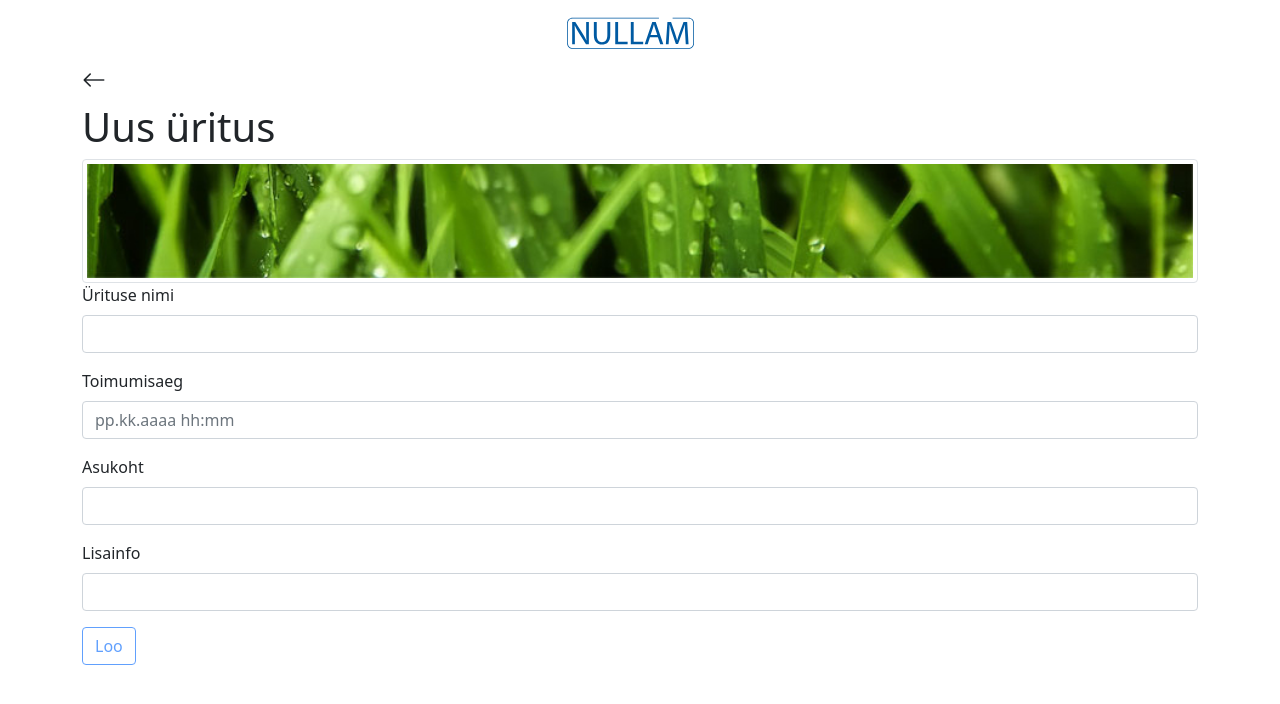
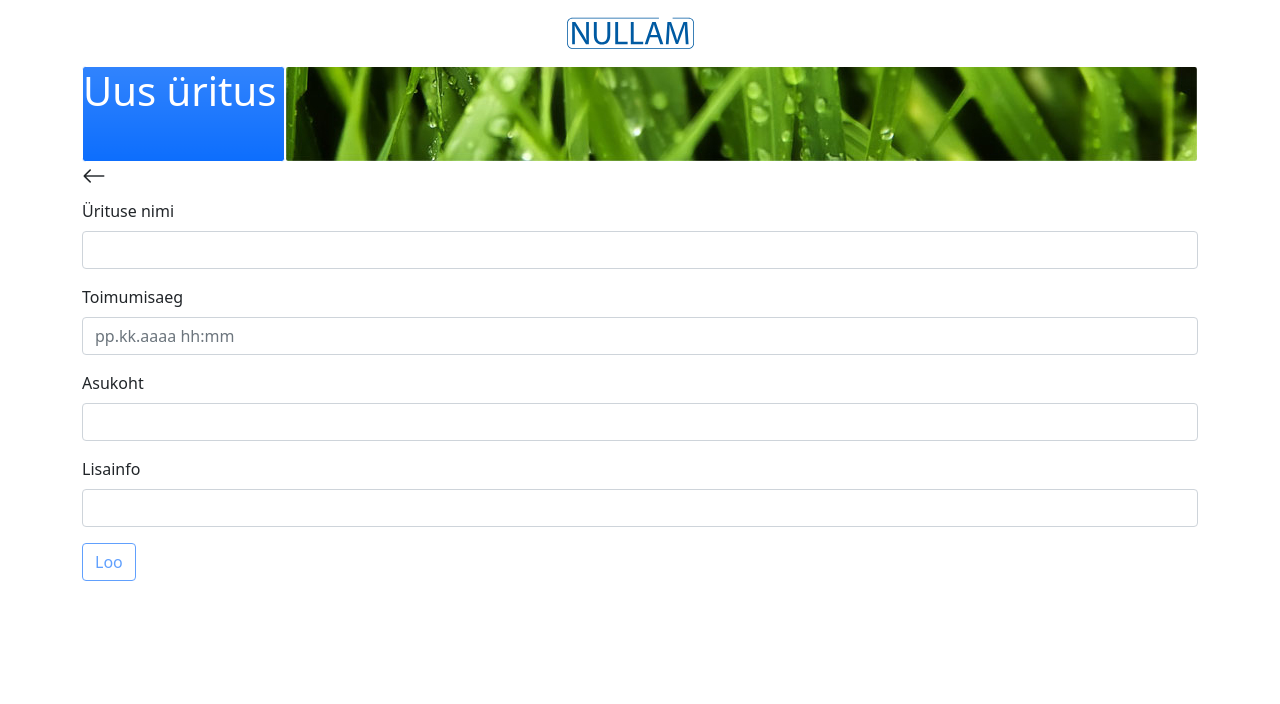
Before and after one commit to ivom2k/rik-mvc, a Vue app in the folder rik-web/: page /createevent in a window 1280 px wide. Shown: the top 704 px of the page. Built offline with nearby package versions, Linux system fonts and the light colour scheme.

Commit message:
fix: UI img EventCreate & ParticipationEvent fixes

```diff
--- a/rik-web/src/views/event/EventCreate.vue
+++ b/rik-web/src/views/event/EventCreate.vue
@@ -35,7 +35,7 @@ watch(startTime, (newStartTime) => {
         startTimeErrorMessageHtml.value = ``;
     }
 
-    if (!startTimeRegex.test(newStartTime)){
+    if (!startTimeRegex.test(newStartTime)) {
         startTimeFormatValidation.value = `<div class="small text-danger">Kuupäev peab järgima pp.kk.aaaa hh.mm formaati!</div>`;
     } else {
         startTimeFormatValidation.value = ``;
@@ -84,14 +84,13 @@ async function createEvent(): Promise<void> {
 
 <template>
     <div class="container">
-
+        <div class="d-flex flex-row">
+            <div class="bg-primary bg-gradient text-white flex-grow-1 border border-white rounded-1">
+                <h4 class="display-6">Uus üritus</h4>
+            </div>
+            <img src="../../img/libled-2.jpg" class="img-fluid border border-white rounded-1">
+        </div>
         <h4 type="button" v-on:click="router.push(`/`)" class="h4"><i class="bi bi-arrow-left"></i></h4>
-
-        <div class="d-flex flex-column">
-        <h4 class="display-6">Uus üritus</h4>
-        <img src="../../img/libled-2.jpg" class="img-thumbnail" alt="Rohelised libled veepiiskadega">
-        </div>
-
         <div class="mb-3">
             <label class="form-label">Ürituse nimi</label>
             <input v-model="name" type="text" class="form-control">
@@ -116,10 +115,11 @@ async function createEvent(): Promise<void> {
         </div>
 
         <button v-if="notes.length > 1000" type="button" class="btn btn-outline-primary disabled">Loo</button>
-        <button v-else v-on:click="createEvent()" type="button" class="btn btn-outline-primary" v-bind:class="{ disabled :
-        name.length === 0 ||
-        startTime.length === 0 ||
-        location.length === 0
+        <button v-else v-on:click="createEvent()" type="button" class="btn btn-outline-primary" v-bind:class="{
+            disabled:
+                name.length === 0 ||
+                startTime.length === 0 ||
+                location.length === 0
         }">Loo</button>
 
     </div>
--- a/rik-web/src/views/participation/ParticipationEvent.vue
+++ b/rik-web/src/views/participation/ParticipationEvent.vue
@@ -22,9 +22,16 @@ const props = defineProps({
 
 <template>
     <div class="container">
+        <div class="d-flex flex-row">
+            <div class="bg-primary bg-gradient text-white flex-grow-1 border border-white rounded-1">
+                <h4 class="display-6">Osavõtjad</h4>
+            </div>
+            <img src="../../img/libled-2.jpg" class="img-fluid border border-white rounded-1">
+        </div>
         <h4 type="button" v-on:click="router.push(`/`)" class="h4"><i class="bi bi-arrow-left"></i></h4>
         <ul class="list-unstyled">
-    <li><h1 class="display-6">{{ event!.name }}</h1>
+            <li>
+                <h1 class="display-6">{{ event!.name }}</h1>
                 <ul>
                     <li>{{ fixStartTimeFormat(event?.startTime!) }}</li>
                     <li>{{ event?.location }}</li>
```
Lines whose indentation alone changed are shown as unchanged.
